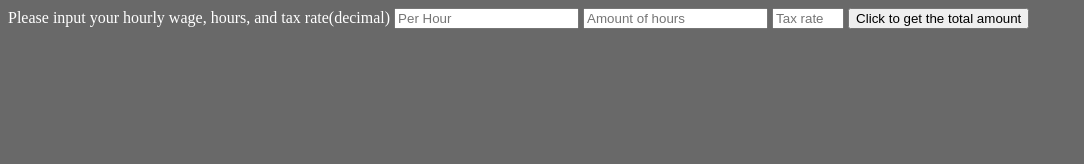
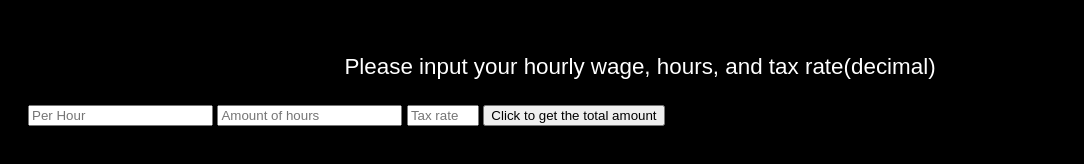
Before and after one commit to Rainy-hash/wageCalculator, a plain HTML site: page wageCalculator/index.html in a window 1280 px wide. Shown: the whole page, without its empty margins (0-1084 px from the left). Drawn offline with Linux system fonts and the light colour scheme.

Commit message:
-Fixed the hours input to only take single digits and not decimals -Slight change to CSS

```diff
--- a/wageCalculator/index.html
+++ b/wageCalculator/index.html
@@ -10,16 +10,16 @@
 
 <body>
     <form id="hourForm">
-        <label for="hours"> Please input your hourly wage, hours, and tax rate(decimal)</label>
+        <label for="hours" class="header"> <div class="header">Please input your hourly wage, hours, and tax rate(decimal)</div></label>
         <input type="number" name="salary" id="hourlyWage" step="0.01" required placeholder="Per Hour">
-        <input type="number" name="hours" id="hours" step="0.01" required placeholder="Amount of hours">
+        <input type="number" name="hours" id="hours" step="1" min="1" required placeholder="Amount of hours">
         <input type="number" name="taxRate" id="taxRate" step="0.01" min="0.01" max="0.99" required placeholder="Tax rate">
         <button type="submit">Click to get the total amount</button>
     </form>
     <div id="errorStatement"></div>
     <div id="totalHours"></div>
     <div id="afterTax"></div>
-    <script src="/hoursCalculator/script.js"></script>
+    <script src="script.js"></script>
 </body>
 
 </html>
--- a/wageCalculator/style.css
+++ b/wageCalculator/style.css
@@ -1,4 +1,19 @@
+*::after, *::before {
+  box-sizing: border-box;
+  padding: 0;
+  margin: 0;
+  font-size: 16px;
+}
+
 body {
-  background-color: dimgray;
-  color: white;
+  background-color: #000000;
+  font-family: Arial, sans-serif;
+  color: #ffffff;
 }
+
+.header {
+  font-size: 1.4rem;
+  padding: 20px;
+  text-align: center;
+  color: #ffffff;
+}
```
